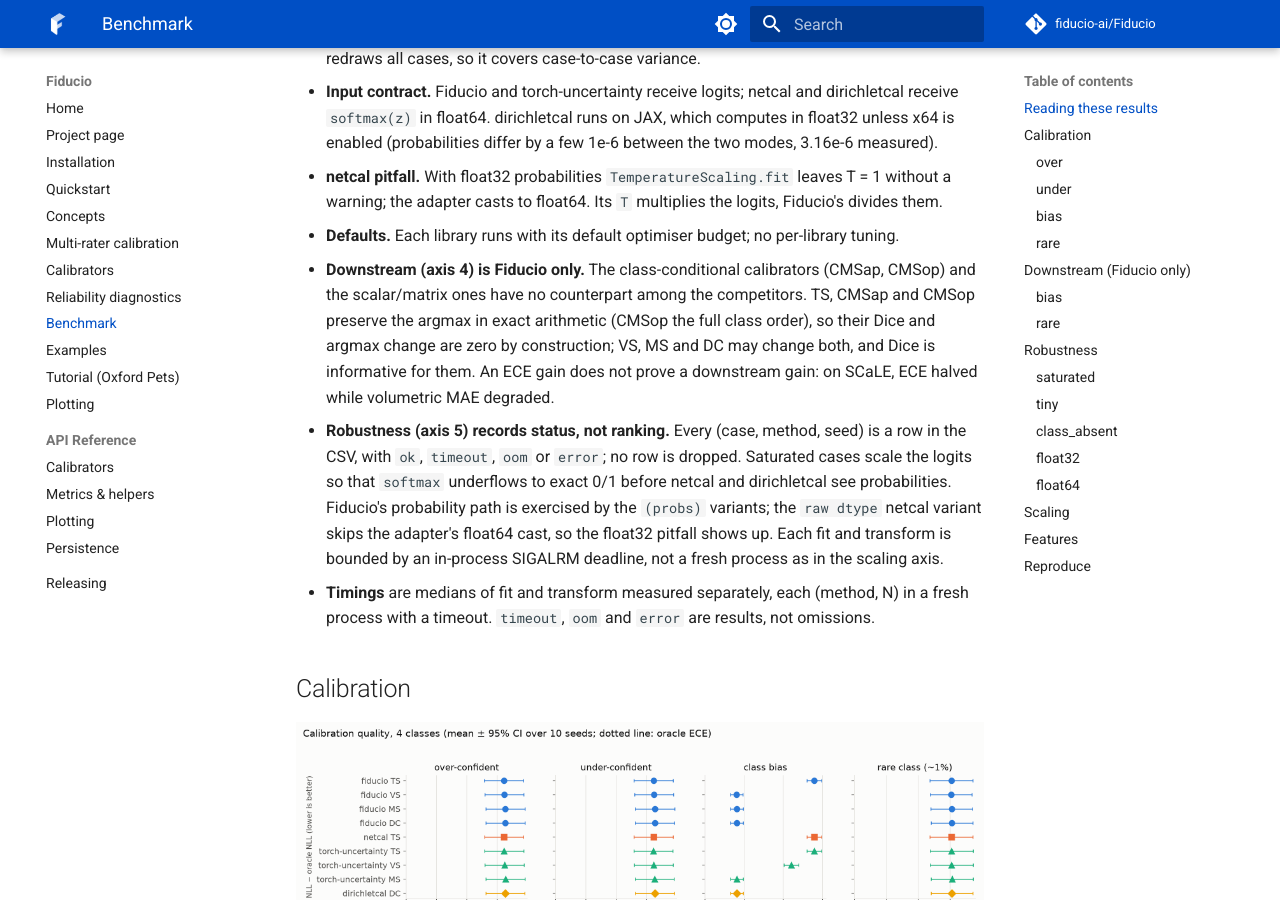
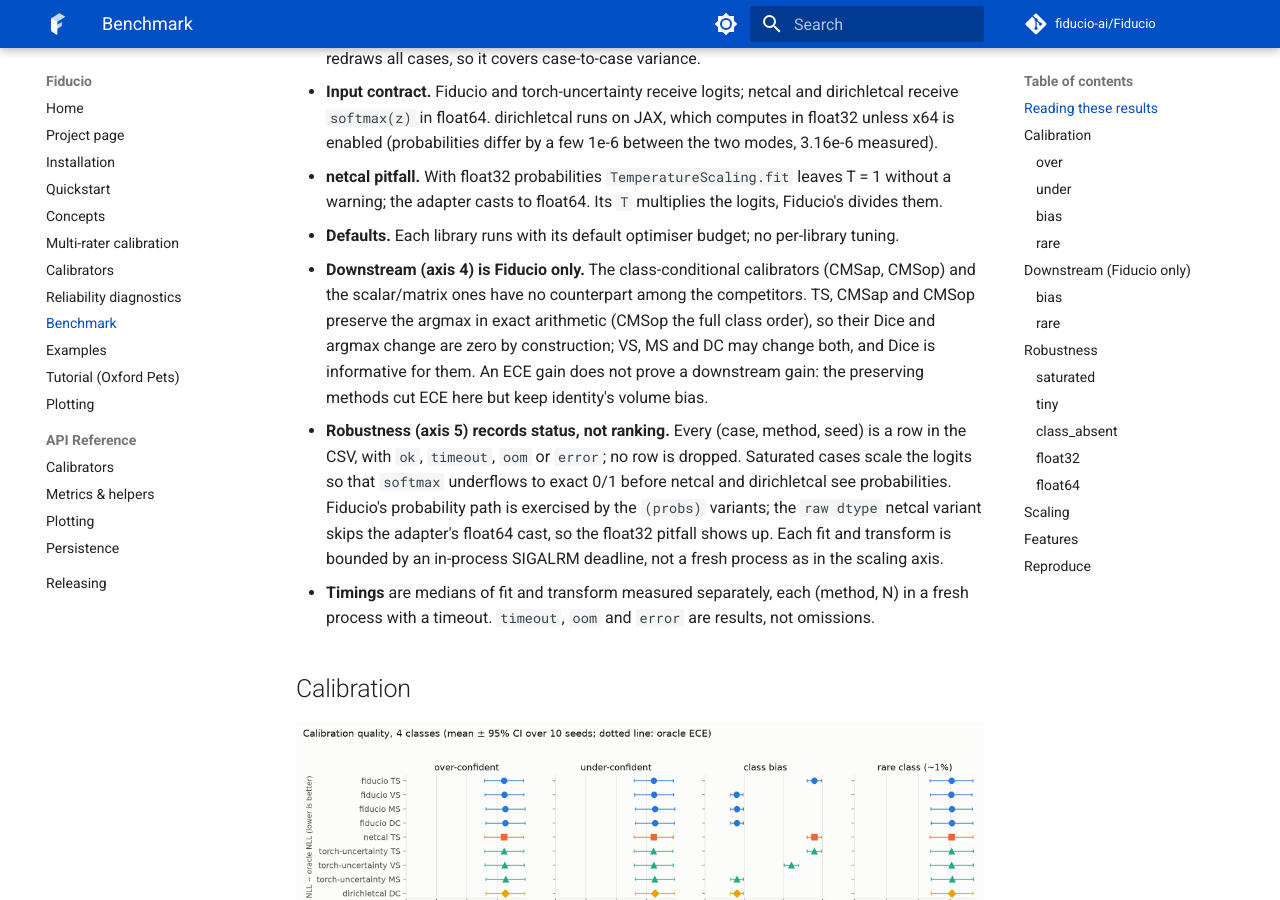
Before and after one commit to fiducio-ai/Fiducio, an MkDocs documentation site: the page built from docs/benchmark.md, in a window 1280 px wide and 900 px high, scrolled down 641 px. Built offline with MkDocs 1.6.1 and Material for MkDocs 9.7.7, drawn with Linux system fonts in a browser that asks for light colours; comment, search, counter and statistics services are not loaded; some of the changed text lies outside the part shown.

Commit message:
Drop the external SCaLE reference from the benchmark page
The benchmark is self-contained and measures the downstream effect itself:
the preserving class-conditional methods cut ECE while keeping identity's
volume bias. Naming an external, non-reproducible experiment added nothing
and mixed two projects.

Co-Authored-By: Claude Code <noreply@anthropic.com>

```diff
--- a/docs/benchmark.md
+++ b/docs/benchmark.md
@@ -27,7 +27,8 @@ Versions: dirichletcal 0.5.3, fiducio 0.4.0, netcal 1.4.0, torch-uncertainty 0.1
   the scalar/matrix ones have no counterpart among the competitors. TS, CMSap and CMSop preserve
   the argmax in exact arithmetic (CMSop the full class order), so their Dice and argmax change are
   zero by construction; VS, MS and DC may change both, and Dice is informative for them. An ECE
-  gain does not prove a downstream gain: on SCaLE, ECE halved while volumetric MAE degraded.
+  gain does not prove a downstream gain: the preserving methods cut ECE here but keep identity's
+  volume bias.
 * **Robustness (axis 5) records status, not ranking.** Every (case, method, seed) is a row in the
   CSV, with `ok`, `timeout`, `oom` or `error`; no row is dropped. Saturated cases scale the logits
   so that `softmax` underflows to exact 0/1 before netcal and dirichletcal see probabilities.
@@ -184,7 +185,7 @@ Per-class ECE uses the class-specific metric (`class_index`), and the **volume b
 | fiducio CMSap | 0.7742 ± 0.0025 | 0.0165 ± 0.0036 | 0.0114 ± 0.0025 | 0.0114 ± 0.0024 | 0.0112 ± 0.0022 | 0.0015 ± 0.0003 | 0.5394 ± 0.0016 | 0.0000 ± 0.0000 | 0.0000 ± 0.0000 | 0.0047 ± 0.0008 | 0.0035 ± 0.0011 | 0.0039 ± 0.0009 | -0.0122 ± 0.0003 |
 | fiducio CMSop | 0.7742 ± 0.0025 | 0.0168 ± 0.0036 | 0.0114 ± 0.0026 | 0.0115 ± 0.0024 | 0.0113 ± 0.0022 | 0.0016 ± 0.0003 | 0.5394 ± 0.0016 | 0.0000 ± 0.0000 | 0.0000 ± 0.0000 | 0.0047 ± 0.0008 | 0.0035 ± 0.0011 | 0.0039 ± 0.0009 | -0.0122 ± 0.0003 |
 
-TS, CMSap and CMSop preserve the argmax in exact arithmetic (CMSop the full class order), so their Dice and argmax change are zero by construction, up to floating-point ties; VS, MS and DC can change the decision, so Dice is informative for them. In these runs the preserving methods improve ECE but keep identity's volume bias, while VS, MS and DC change the decision and reduce it; in `rare`, the decision-changing methods also lower Dice slightly. An ECE gain does not prove a downstream gain: on SCaLE, the class-conditional calibrators halved ECE while volumetric MAE degraded.
+TS, CMSap and CMSop preserve the argmax in exact arithmetic (CMSop the full class order), so their Dice and argmax change are zero by construction, up to floating-point ties; VS, MS and DC can change the decision, so Dice is informative for them. In these runs the preserving methods improve ECE but keep identity's volume bias, while VS, MS and DC change the decision and reduce it; in `rare`, the decision-changing methods also lower Dice slightly.
 
 ## Robustness
 
```
Also changed, not shown: benchmarks/README.md (+2 -2 lines), 1 other file.
